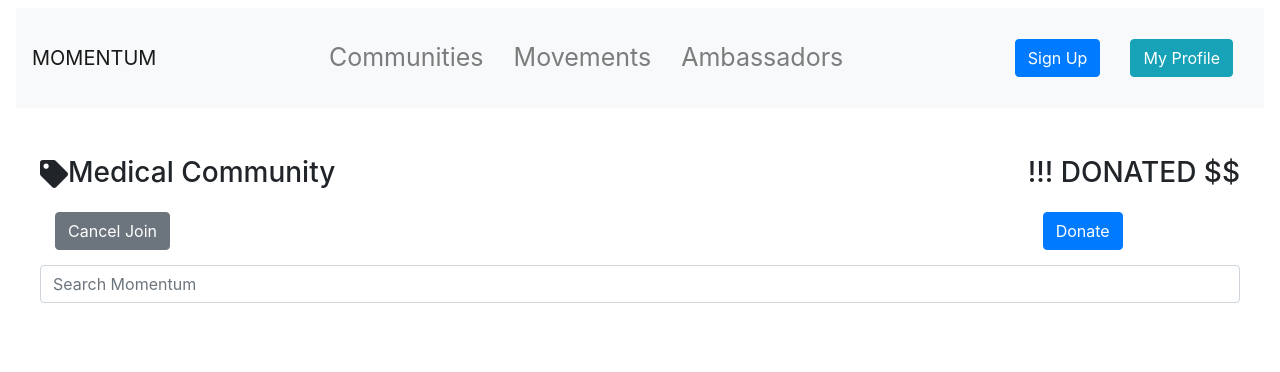
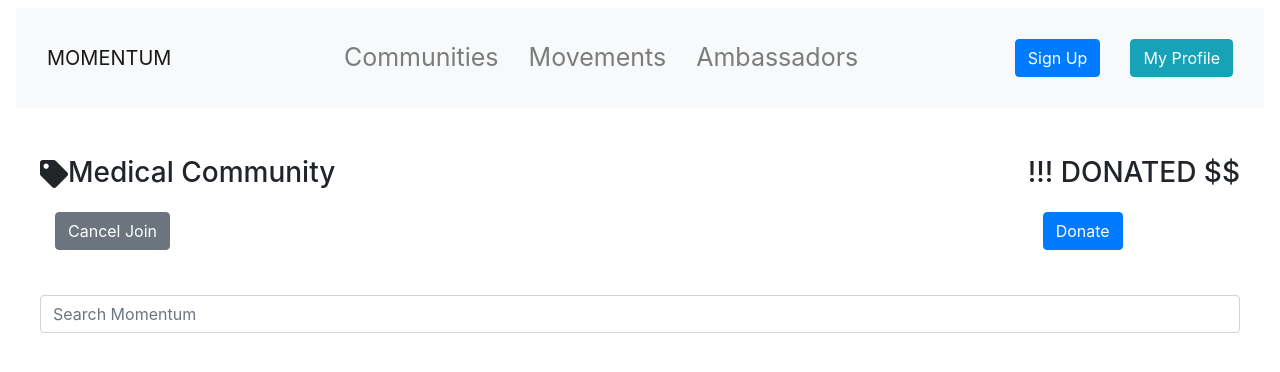
Before and after one commit to armintalaie/Social-Change, a React (Create React App) app in the folder client/: page / in a window 1280 px wide. Shown: the top 372 px of the page. Built offline with nearby package versions, Linux system fonts and the light colour scheme.

Commit message:
navbar styles

```diff
--- a/client/src/components/CommunityPage.jsx
+++ b/client/src/components/CommunityPage.jsx
@@ -25,7 +25,7 @@ function CommunityPage() {
             </Button>
           </div>
         </div>
-        <Form>
+        <Form className="community__header--search">
           <FormGroup>
             <Input
               type="search-bar"
--- a/client/src/styles/CommunityPage.scss
+++ b/client/src/styles/CommunityPage.scss
@@ -10,6 +10,9 @@
     &__title {
       display: flex;
       justify-content: space-between;
+      margin-bottom: 30px;
     }
+    // &--search {
+    // }
   }
 }
--- a/client/src/styles/NavBar.scss
+++ b/client/src/styles/NavBar.scss
@@ -1,5 +1,9 @@
 .navbar {
   width: 100%;
+  padding: 0;
+  &-brand {
+    padding: 15px;
+  }
   &__options {
     justify-content: space-between;
   }
```
Also changed, not shown: 1 other file (tests, documents, lock files or other folders).
